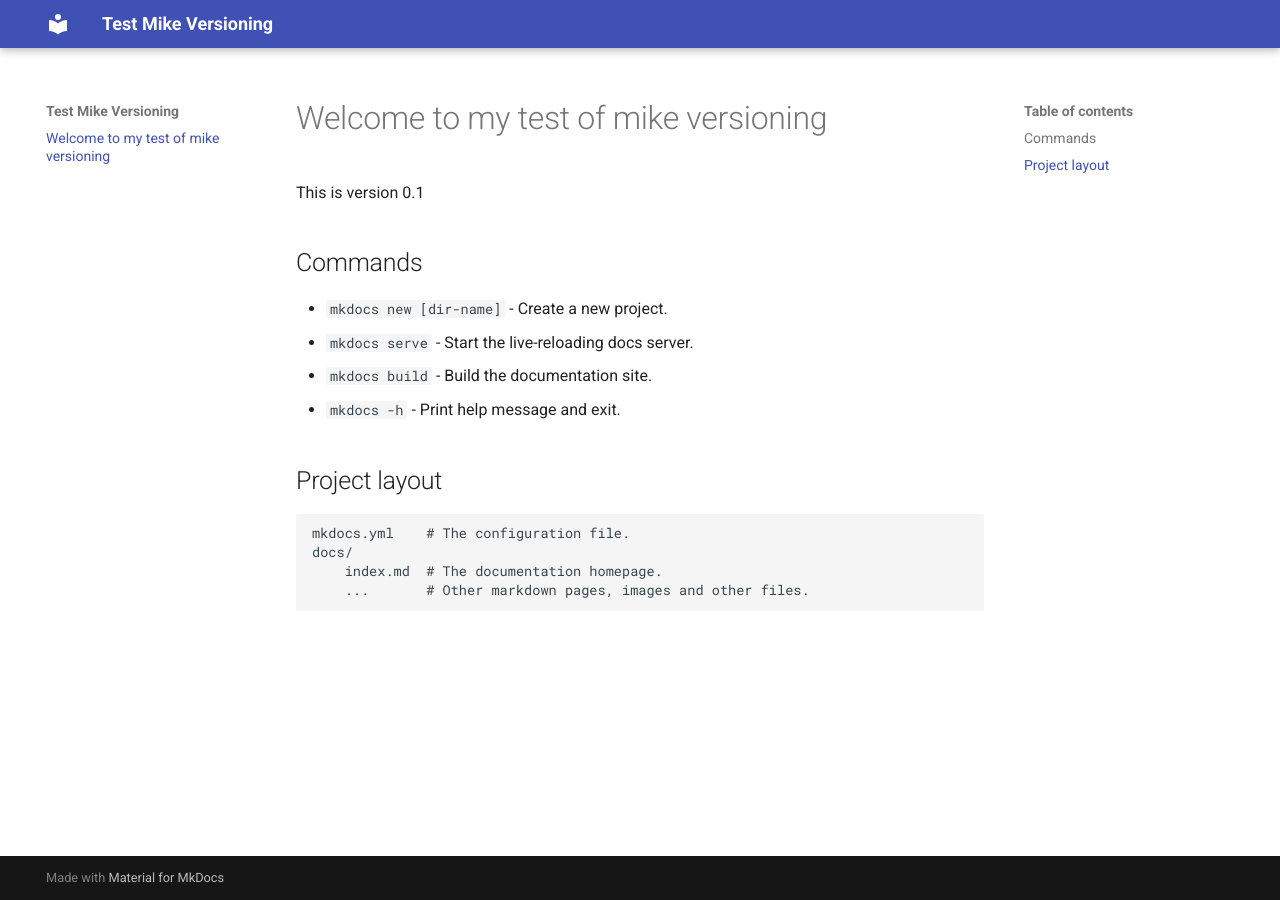
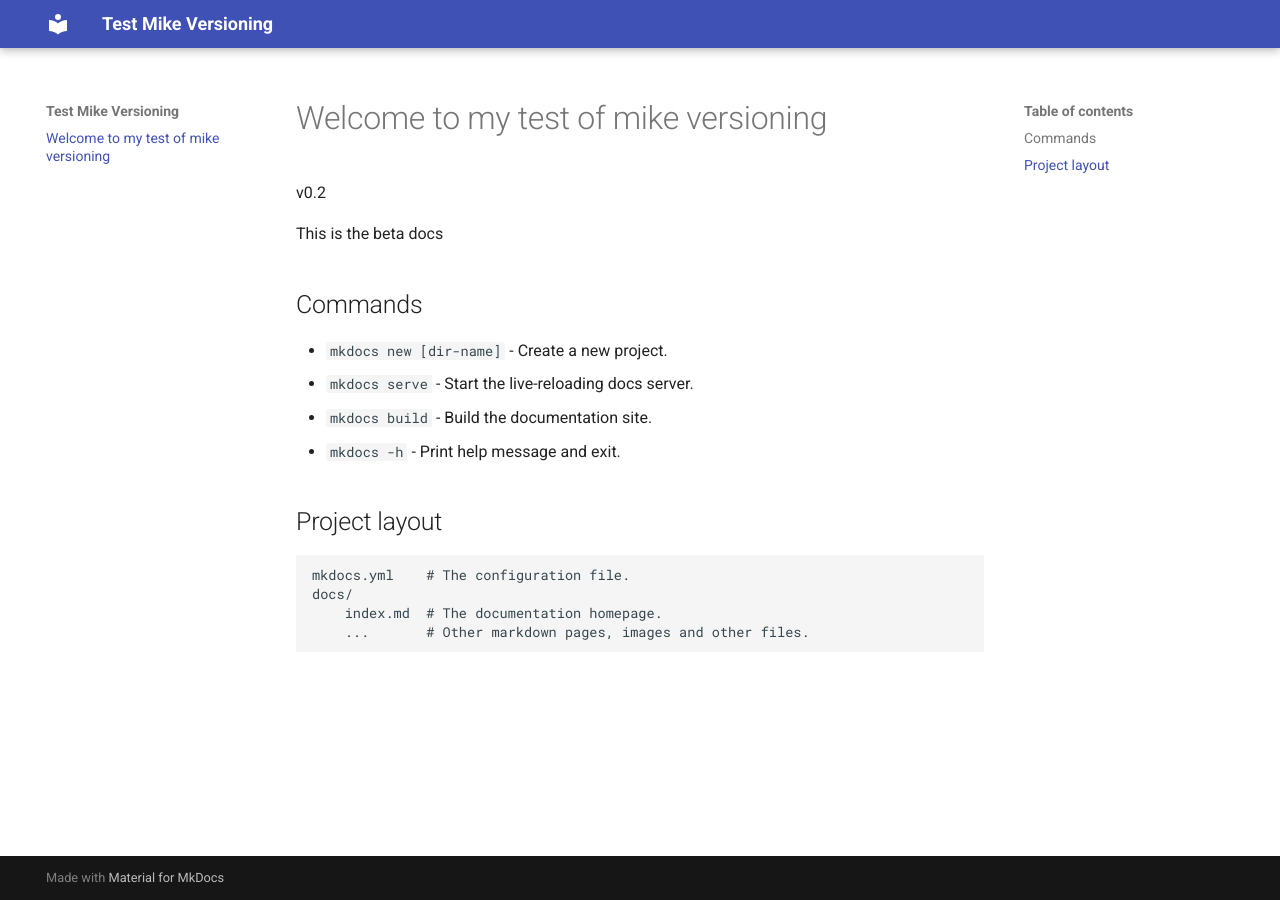
Before and after one commit to DrR0X-glitch/mike-test, an MkDocs documentation site: the page built from docs/index.md, in a window 1280 px wide. Built offline with MkDocs 1.6.1 and Material for MkDocs 9.7.7, drawn with Linux system fonts in a browser that asks for light colours; the version menu is left out.

Commit message:
Added version number to home

```diff
--- a/docs/index.md
+++ b/docs/index.md
@@ -1,6 +1,8 @@
 # Welcome to my test of mike versioning
 
-This is version 0.1
+v0.2
+
+This is the beta docs
 
 ## Commands
 
```
